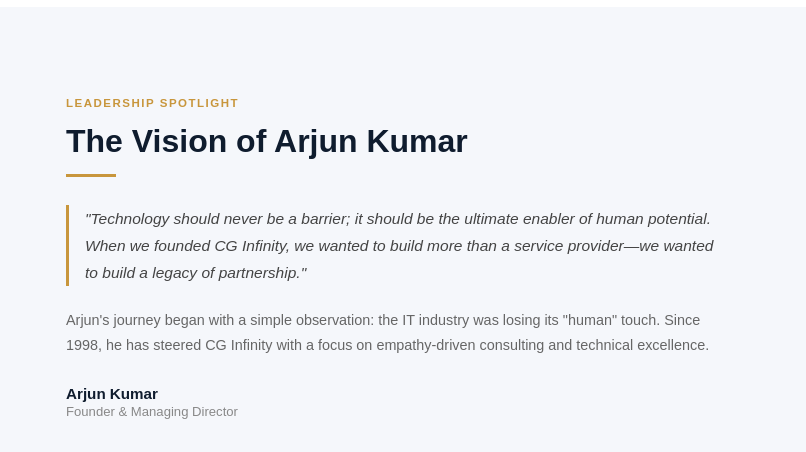
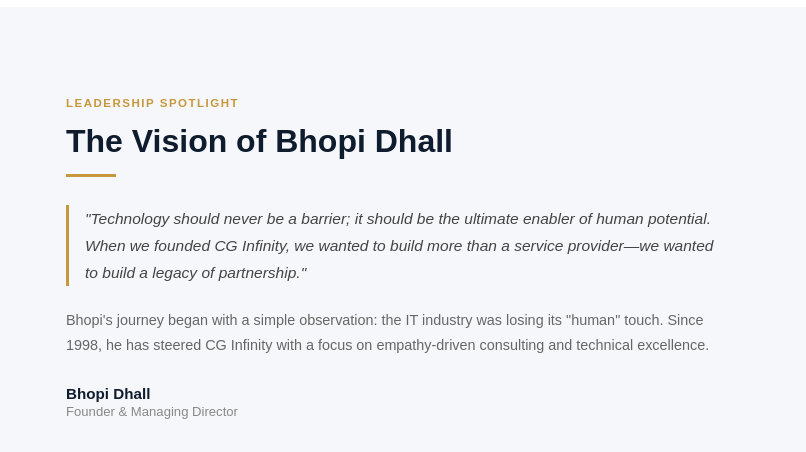
Before and after one commit to KaranBishtCG/HTML-CSS-Assignment, a plain HTML site: page about.html in a window 1280 px wide. Shown: the part 1520-1972 px from the top of the page, 474-1280 px from the left. Drawn offline with Linux system fonts and the light colour scheme.

Commit message:
Complete Project

```diff
--- a/about.html
+++ b/about.html
@@ -102,14 +102,14 @@
             </div>
             <div class="leadership-content">
                 <span class="leadership-label">LEADERSHIP SPOTLIGHT</span>
-                <h2>The Vision of Arjun Kumar</h2>
+                <h2>The Vision of Bhopi Dhall</h2>
                 <hr class="leadership-divider">
                 <blockquote>
                     "Technology should never be a barrier; it should be the ultimate enabler of human potential. When we founded CG Infinity, we wanted to build more than a service provider—we wanted to build a legacy of partnership."
                 </blockquote>
-                <p>Arjun's journey began with a simple observation: the IT industry was losing its "human" touch. Since 1998, he has steered CG Infinity with a focus on empathy-driven consulting and technical excellence.</p>
+                <p>Bhopi's journey began with a simple observation: the IT industry was losing its "human" touch. Since 1998, he has steered CG Infinity with a focus on empathy-driven consulting and technical excellence.</p>
                 <div class="leadership-sig">
-                    <strong>Arjun Kumar</strong>
+                    <strong>Bhopi Dhall</strong>
                     <span>Founder &amp; Managing Director</span>
                 </div>
             </div>
```
